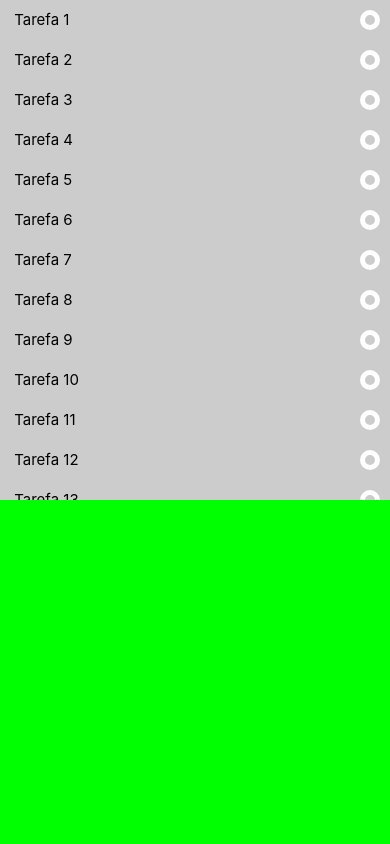
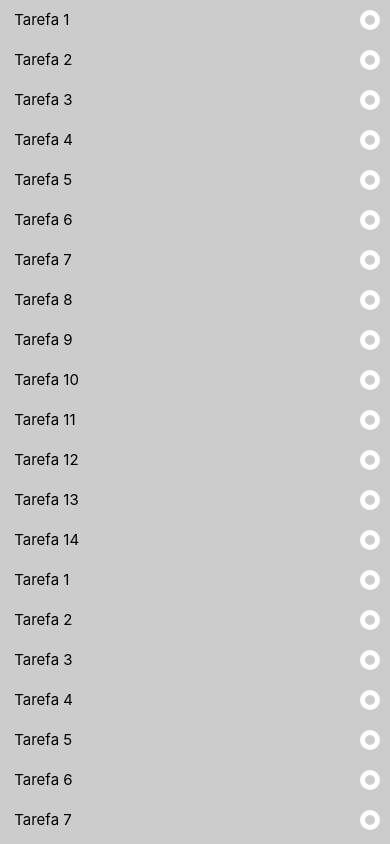
Before and after one commit to weullermarcos/react_native_1, a React Native app: screen / in a window 390 px wide. Built offline with nearby package versions, Linux system fonts and the light colour scheme.

Commit message:
Flatlist

```diff
--- a/App.js
+++ b/App.js
@@ -6,6 +6,7 @@ import {Button, Text} from 'native-base';
 import styled from 'styled-components/native';
 import NativeBaseHeader from './src/components/NativeBaseHeader';
 import lista from './src/lista';
+import ListaItem from './src/components/ListaItem';
 // import Header from './src/components/Header';
 // import Calculadora from './src/components/Calculadora';
 // import TrocaTexto from './src/components/TrocaTexto';
@@ -51,6 +52,10 @@ const Scroll = styled.ScrollView `
   background-color: #FF0000;
   width:100%;
   max-height:500px;
+`;
+
+const Listagem = styled.FlatList `
+  flex:1;
 `;
 
 const ItemText = styled.Text `
@@ -100,6 +105,13 @@ export default () =>{
 
     <Page>
 
+
+      <Listagem data={lista}
+                renderItem={({item})=> <ListaItem data={item}/>}
+                keyEstractor={(item)=>item.id}
+      />
+
+
       {/* <Header/> */}
       {/* <Calculadora/> */}
       {/* <TrocaTexto/> */}
@@ -112,8 +124,7 @@ export default () =>{
 
       {/* <NativeBaseHeader/> */}
 
-      <Scroll>
-
+      {/* <Scroll>
         {lista.map((item, index)=> {
 
           return (
@@ -125,8 +136,7 @@ export default () =>{
             </Item>
           );
         })}
-
-      </Scroll>
+      </Scroll> */}
 
     </Page>
   );
--- a/package.json
+++ b/package.json
@@ -14,6 +14,8 @@
     "react": "17.0.1",
     "react-native": "0.64.0",
     "styled-components": "^5.2.3",
+    "uuid": "^8.3.2",
+    "uuidv4": "^6.2.7",
     "yarn": "^1.22.10"
   },
   "devDependencies": {
--- /dev/null
+++ b/src/components/ListaItem.js
@@ -0,0 +1,34 @@
+import React from 'react';
+import styled from 'styled-components/native';
+
+const Item = styled.TouchableOpacity `
+  padding:10px;
+  background-color: #CCCCCC;
+  flex-direction: row;
+`;
+
+const ItemCheck = styled.View `
+  width:20px;
+  height: 20px;
+  border-radius:10px;
+  border:5px solid #FFFFFF;
+`;
+
+const ItemText = styled.Text `
+  font-size:15px;
+  flex:1;
+`;
+
+export default(props)=>{
+
+    return(
+
+        <Item onPress={()=>{}} activeOpacity={0.7}>
+            <>
+                <ItemText> {props.data.task} </ItemText>
+                <ItemCheck></ItemCheck>
+            </>
+        </Item>
+
+    );
+}
--- a/src/lista.js
+++ b/src/lista.js
@@ -1,33 +1,36 @@
+
+// import uuid from 'uuid/v4';
+// import uuid from 'react-native-uuid';
 
 export default[
 
-    {task: 'Tarefa 1', done: false},
-    {task: 'Tarefa 2', done: true},
-    {task: 'Tarefa 3', done: false},
-    {task: 'Tarefa 4', done: true},
-    {task: 'Tarefa 5', done: false},
-    {task: 'Tarefa 6', done: false},
-    {task: 'Tarefa 7', done: true},
-    {task: 'Tarefa 8', done: false},
-    {task: 'Tarefa 9', done: true},
-    {task: 'Tarefa 10', done: true},
-    {task: 'Tarefa 11', done: false},
-    {task: 'Tarefa 12', done: true},
-    {task: 'Tarefa 13', done: false},
-    {task: 'Tarefa 14', done: true},
-    {task: 'Tarefa 1', done: false},
-    {task: 'Tarefa 2', done: true},
-    {task: 'Tarefa 3', done: false},
-    {task: 'Tarefa 4', done: true},
-    {task: 'Tarefa 5', done: false},
-    {task: 'Tarefa 6', done: false},
-    {task: 'Tarefa 7', done: true},
-    {task: 'Tarefa 8', done: false},
-    {task: 'Tarefa 9', done: true},
-    {task: 'Tarefa 10', done: true},
-    {task: 'Tarefa 11', done: false},
-    {task: 'Tarefa 12', done: true},
-    {task: 'Tarefa 13', done: false},
-    {task: 'Tarefa 14', done: true}
+    {id: '1', task: 'Tarefa 1', done: false},
+    {id: '2', task: 'Tarefa 2', done: true},
+    {id: '3', task: 'Tarefa 3', done: false},
+    {id: '4', task: 'Tarefa 4', done: true},
+    {id: '5', task: 'Tarefa 5', done: false},
+    {id: '6', task: 'Tarefa 6', done: false},
+    {id: '7', task: 'Tarefa 7', done: true},
+    {id: '8', task: 'Tarefa 8', done: false},
+    {id: '9', task: 'Tarefa 9', done: true},
+    {id: '10', task: 'Tarefa 10', done: true},
+    {id: '11', task: 'Tarefa 11', done: false},
+    {id: '12', task: 'Tarefa 12', done: true},
+    {id: '13', task: 'Tarefa 13', done: false},
+    {id: '14', task: 'Tarefa 14', done: true},
+    {id: '15', task: 'Tarefa 1', done: false},
+    {id: '16', task: 'Tarefa 2', done: true},
+    {id: '17', task: 'Tarefa 3', done: false},
+    {id: '18', task: 'Tarefa 4', done: true},
+    {id: '19', task: 'Tarefa 5', done: false},
+    {id: '20', task: 'Tarefa 6', done: false},
+    {id: '21', task: 'Tarefa 7', done: true},
+    {id: '22', task: 'Tarefa 8', done: false},
+    {id: '23', task: 'Tarefa 9', done: true},
+    {id: '24', task: 'Tarefa 10', done: true},
+    {id: '25', task: 'Tarefa 11', done: false},
+    {id: '26', task: 'Tarefa 12', done: true},
+    {id: '27', task: 'Tarefa 13', done: false},
+    {id: '28', task: 'Tarefa 14', done: true}
 
 ];
```
Also changed, not shown: 1 other file (tests, documents, lock files or other folders).
